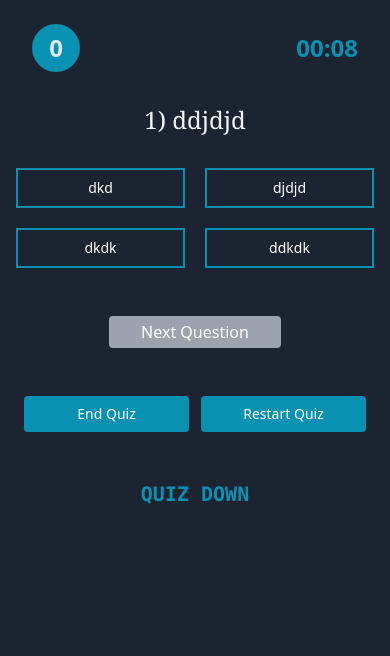
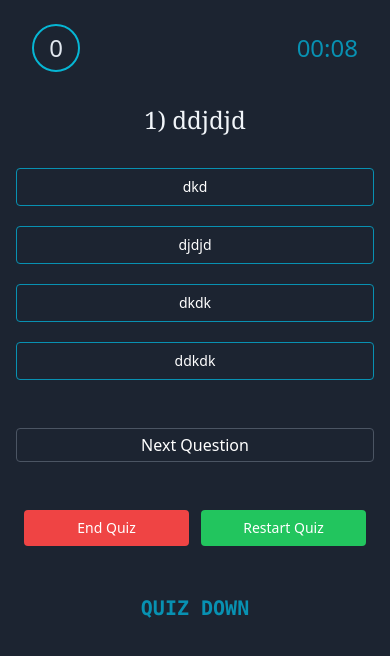
Before and after one commit to Kelechi095/KelQuiz, a React (Vite) app: page / in a window 390 px wide. Both pictures are taken after a click on the button "Bbnaija". Shown: the top 656 px of the page. Built offline with nearby package versions, Linux system fonts and the light colour scheme.

Commit message:
changed styling

```diff
--- a/src/components/GameScreen.tsx
+++ b/src/components/GameScreen.tsx
@@ -83,13 +83,13 @@ export default function GameScreen() {
   return (
     <div className="p-4 py-6 h-screen bg-darkBlue">
       <div className="flex justify-between items-center px-4 mb-8">
-        <div className="flex border rounded-full h-12 w-12 justify-center items-center bg-cyan-600 border-none text-slate-200">
-          <h1 className="text-center font-semibold text-2xl">
+        <div className="flex rounded-full h-12 w-12 justify-center items-center border-2 border-cyan-500 text-slate-200">
+          <h1 className="text-center font-base text-2xl">
             {userScore}
           </h1>
         </div>
         {!isPicked && (
-          <h1 className="text-center font-semibold text-2xl text-cyan-600">
+          <h1 className="text-center font-base text-2xl text-cyan-600">
             00:{setTimer(timer)}
           </h1>
         )}
@@ -97,15 +97,15 @@ export default function GameScreen() {
       <h1 className="text-center font-medium text-2xl font-serif text-slate-100 mt-8 mb-4">
         {questionIndex + 1}) {questions[questionIndex].question}
       </h1>
-      <div className="grid grid-cols-2 content-center gap-5 max-w-sm mx-auto lg:max-w-lg m-8">
+      <div className="grid grid-cols-1 content-center gap-5 max-w-sm mx-auto lg:max-w-lg m-8">
         {questions[questionIndex].options.map((option, index) => (
           <button
             className={
               isPicked && questions[questionIndex].answer === index
-                ? "border-2 text-sm md:text-sm lg:text-lg py-2 border-green-500 text-white"
+                ? "border text-sm md:text-sm lg:text-lg py-2 border-green-500 rounded text-white"
                 : isPicked && index === wrongAnswer
-                ? "border-2 text-sm md:text-sm lg:text-lg py-2 border-red-600 text-white"
-                : "border-2 text-sm md:text-sm lg:text-lg py-2 border-cyan-600 text-white"
+                ? "border text-sm rounded md:text-sm lg:text-lg py-2 border-red-600 text-white"
+                : "border text-sm rounded md:text-sm lg:text-lg py-2 border-cyan-600 text-white"
             }
             key={index}
             onClick={() =>
@@ -121,8 +121,8 @@ export default function GameScreen() {
         <button
           className={
             !isPicked
-              ? "py-1 p-8 text-white bg-gray-400 mt-4 rounded"
-              : "py-1 px-8 bg-cyan-600 mt-4 text-white rounded"
+              ? "py-1 p-8 text-white w-full max-w-sm border border-gray-600 mt-4 rounded"
+              : "py-1 px-8 border border-white w-full max-w-sm mt-4 text-white rounded"
           }
           onClick={handleNextQuestion}
           disabled={!isPicked}
@@ -134,13 +134,13 @@ export default function GameScreen() {
       </div>
       <div className="p-2 grid grid-cols-2 gap-3 max-w-sm mx-auto lg:max-w-lg m-10">
         <button
-          className="p-1 py-2 text-sm bg-cyan-600 text-white rounded"
+          className="p-1 py-2 text-sm bg-red-500 text-white rounded"
           onClick={handleEndGame}
         >
           End Quiz
         </button>
         <button
-          className=" p-1 text-sm px-4  bg-cyan-600 text-white rounded"
+          className=" p-1 text-sm px-4 bg-green-500 text-white rounded"
           onClick={handleRestartGame}
         >
           Restart Quiz
--- a/src/components/HomeScreen.tsx
+++ b/src/components/HomeScreen.tsx
@@ -23,33 +23,33 @@ export default function HomeScreen() {
       </h1>
 
       <div>
-        <h2 className="text-lg font-medium max-w-md md:max-w-lg lg:max-w-3xl lg:text-xl text-center mx-auto p-3 lg:mt-8 text-cyan-600">
+        <h2 className="text-lg font-base max-w-md md:max-w-lg lg:max-w-3xl lg:text-xl text-center mx-auto p-3 lg:mt-8 text-cyan-600">
           Answer correctly in the quickest time. The faster you answer
           correctly, the higher your points!
         </h2>
       </div>
 
-      <div className="grid grid-cols-2 gap-2 md: lg:grid-cols-4 p-4 max-w-sm lg:max-w-2xl mx-auto">
+      <div className="grid grid-cols-1 gap-2 md: lg:grid-cols-4 p-4 max-w-xs lg:max-w-2xl mx-auto">
         <button
-          className="mt-3 py-2 text-sm text-white border-2 border-green-500"
+          className="mt-3 py-2 text-sm text-white border border-green-500"
           onClick={() => handleSelectCategory("BBNAIJA")}
         >
           Bbnaija
         </button>
         <button
-          className="mt-3 py-2 text-sm text-white border-2 border-blue-500"
+          className="mt-3 py-2 text-sm text-white border border-blue-500"
           onClick={() => handleSelectCategory("GENERAL")}
         >
           General knowledge
         </button>
         <button
-          className="mt-3 text-sm py-2  text-white border-2 border-yellow-500"
+          className="mt-3 text-sm py-2  text-white border border-yellow-500"
           onClick={() => handleSelectCategory("CAPITAL")}
         >
           Countries and Capital
         </button>
         <button
-          className="mt-3 py-2 text-xs text-white border-2 border-red-500"
+          className="mt-3 py-2 text-xs text-white border border-red-500"
           onClick={() => handleSelectCategory("FOOTBALL")}
         >
           Football
```
